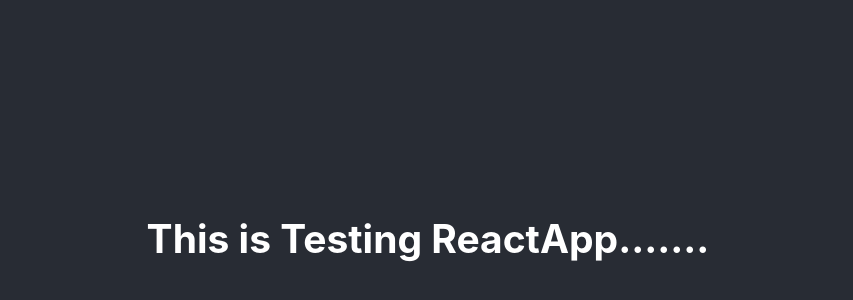
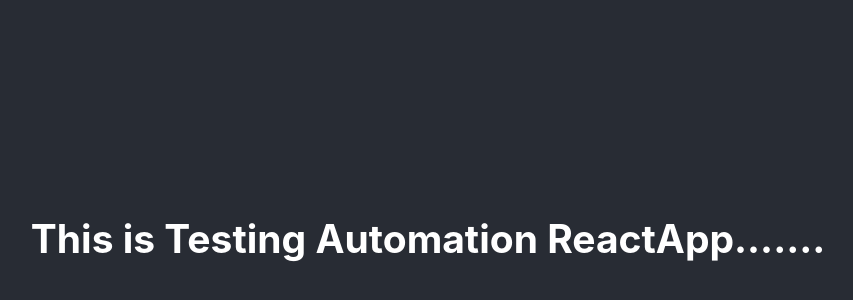
Before and after one commit to hintonbrothers/testing.reactapp, a React (Create React App) app: page / in a window 1280 px wide. Shown: the part 162-462 px from the top of the page, without its empty margins (212-1065 px from the left). Built offline with nearby package versions, Linux system fonts and the light colour scheme.

Commit message:
test case automation

```diff
--- a/src/App.js
+++ b/src/App.js
@@ -3,7 +3,7 @@ import './App.css';
 function App() {
     return (<div className="App">
         <header className="App-header">
-            <h2>This is Testing ReactApp.......</h2>
+            <h2>This is Testing Automation ReactApp.......</h2>
         </header>
     </div>);
 }
```
